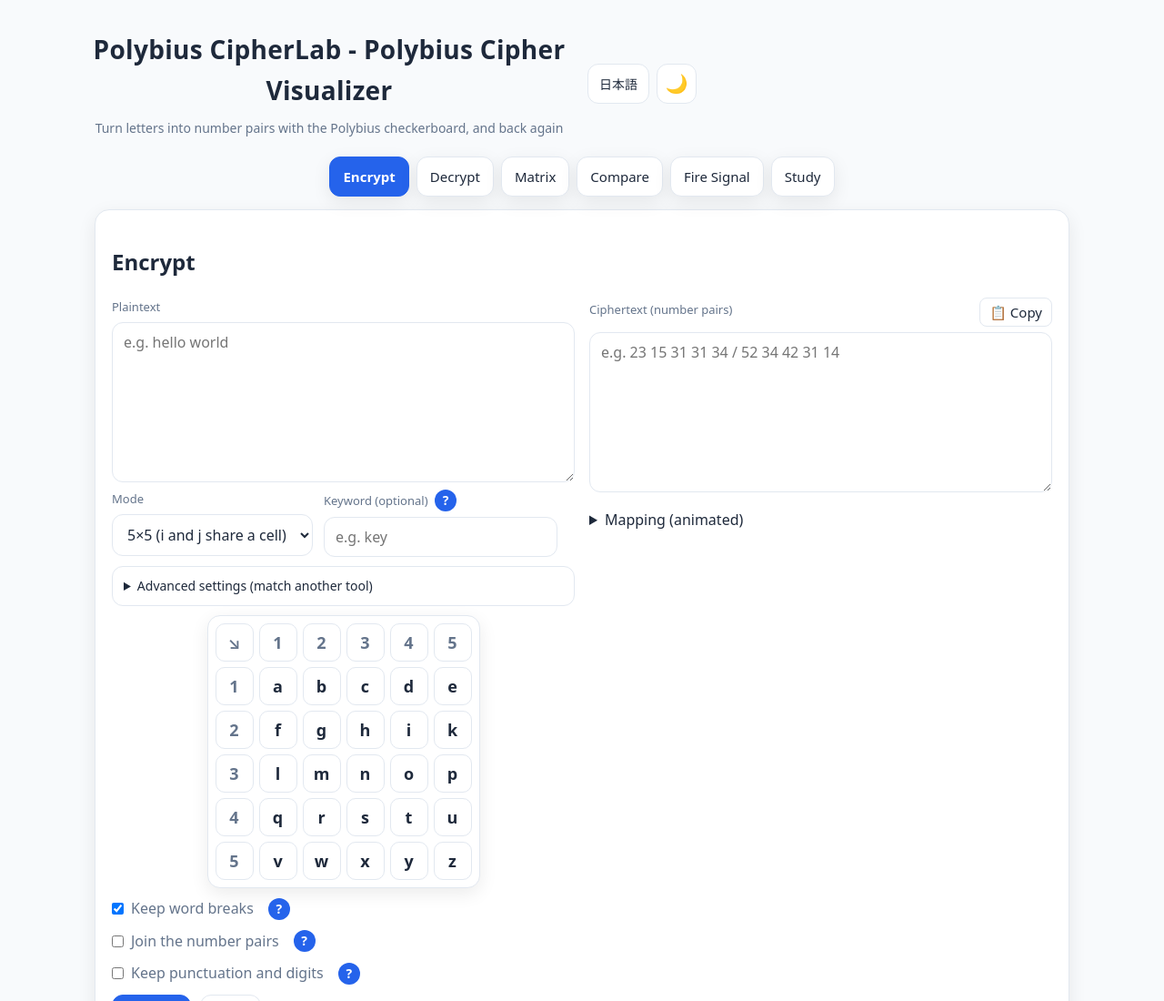
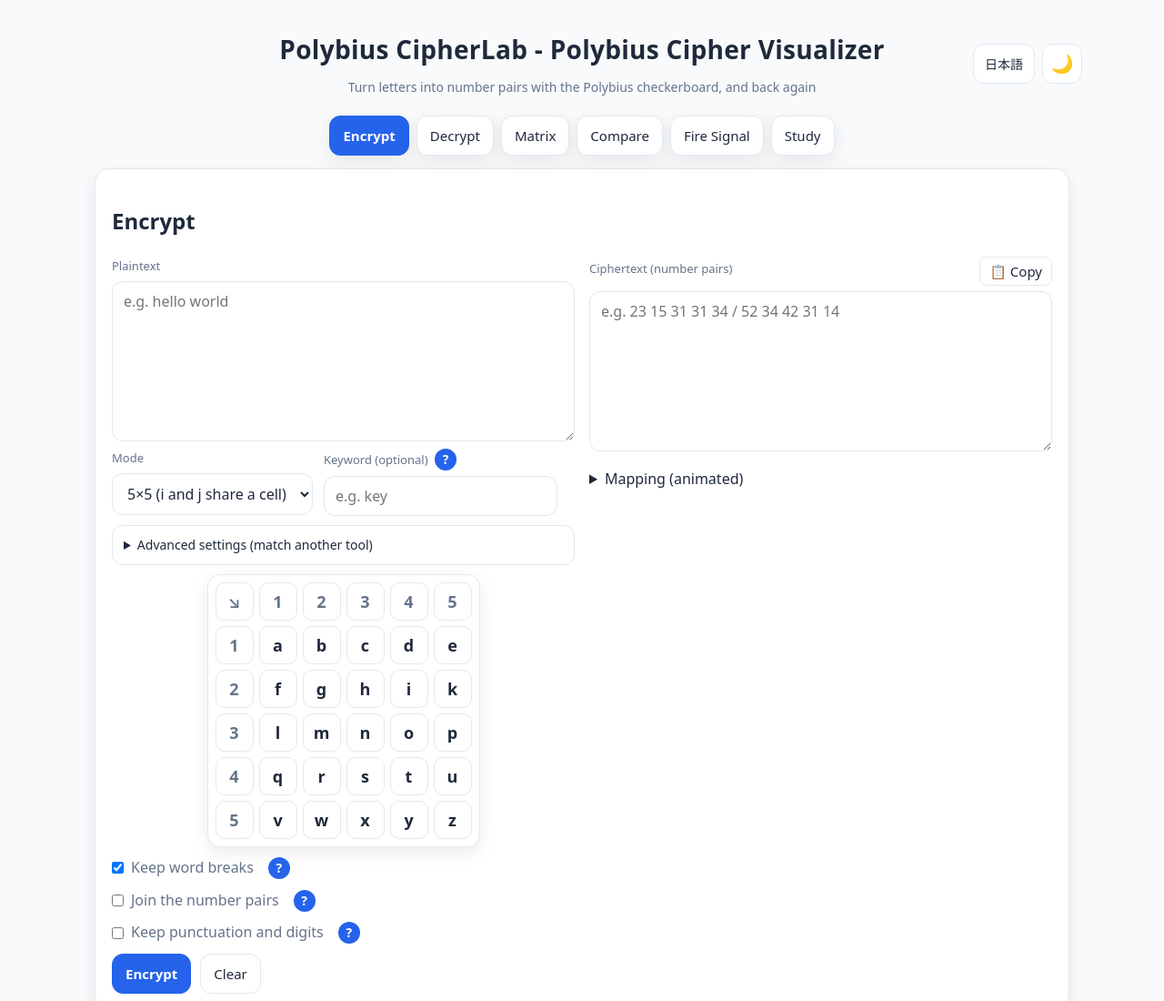
Before and after one commit to ipusiron/polybius-cipherlab, a website: page index.html in a window 1280 px wide. Shown: the top 1100 px of the page at 91% size. Drawn offline with Linux system fonts and the light colour scheme.

Commit message:
ヘッダーの題名と説明を画面の中央に戻す
- 日英対応で切り替えのボタンを div で包んだとき、題名の箱向けの「ヘッダー直下の div を中央寄せで伸ばす」指定がボタンの箱にも当たり、ヘッダーの幅を半分ずつ分けて題名が左に寄っていた
- 題名の箱に class を付けて指定を分ける。幅769px以上は3列（左の空き列とボタンの列を同じ幅）にして題名を画面の中央に、狭い画面では題名の下にボタンを並べる
- README（日英）のスクリーンショットを撮り直す

Co-Authored-By: Claude Opus 5.5 <noreply@anthropic.com>

```diff
--- a/index.html
+++ b/index.html
@@ -14,7 +14,7 @@
 <body>
   <header class="site-header">
     <div class="header-content">
-      <div>
+      <div class="header-title">
         <h1 data-i18n="ui.title">Polybius CipherLab - ポリュビオス暗号の可視化ツール</h1>
         <p class="subtitle" data-i18n="ui.subtitle">ポリュビオスのチェッカー盤を用いて「アルファベット1文字⇔数字ペア」の変換を実現します</p>
       </div>
--- a/style.css
+++ b/style.css
@@ -51,18 +51,28 @@ html:not([data-theme="light"]) body{
 .site-header{
   padding:32px 20px 10px;
 }
+/* Narrow screens: the title in the middle, the buttons under it. From 769px: three columns, the title centered on the page and the
+   buttons at the right end; the empty left column is as wide as the right one, so the buttons do not push the title off center */
 .header-content{
   display:flex;
-  justify-content:space-between;
+  flex-direction:column;
   align-items:center;
   gap:12px;
   max-width:1100px;
   margin:0 auto;
 }
-.header-content > div{
+.header-title{
   text-align:center;
-  flex:1;
   min-width:0;
+}
+@media (min-width:769px){
+  .header-content{
+    display:grid;
+    grid-template-columns:140px minmax(0, 1fr) 140px;
+    align-items:center;
+  }
+  .header-title{grid-column:2;grid-row:1}
+  .header-buttons{grid-column:3;grid-row:1;justify-self:end}
 }
 .site-header h1{margin:0;font-size:clamp(20px, 4.5vw, 28px);letter-spacing:.3px;overflow-wrap:anywhere}
 .subtitle{margin:.5rem 0 0;color:var(--muted);font-size:14px}
```
Also changed, not shown: assets/en/screenshot.png, assets/en/screenshot2.png, assets/en/screenshot3.png, assets/en/screenshot4.png, assets/en/screenshot5.png, assets/en/screenshot6.png, assets/en/screenshot7.png, assets/screenshot.png, assets/screenshot2.png, assets/screenshot3.png, assets/screenshot4.png, assets/screenshot5.png, assets/screenshot6.png, assets/screenshot7.png.
